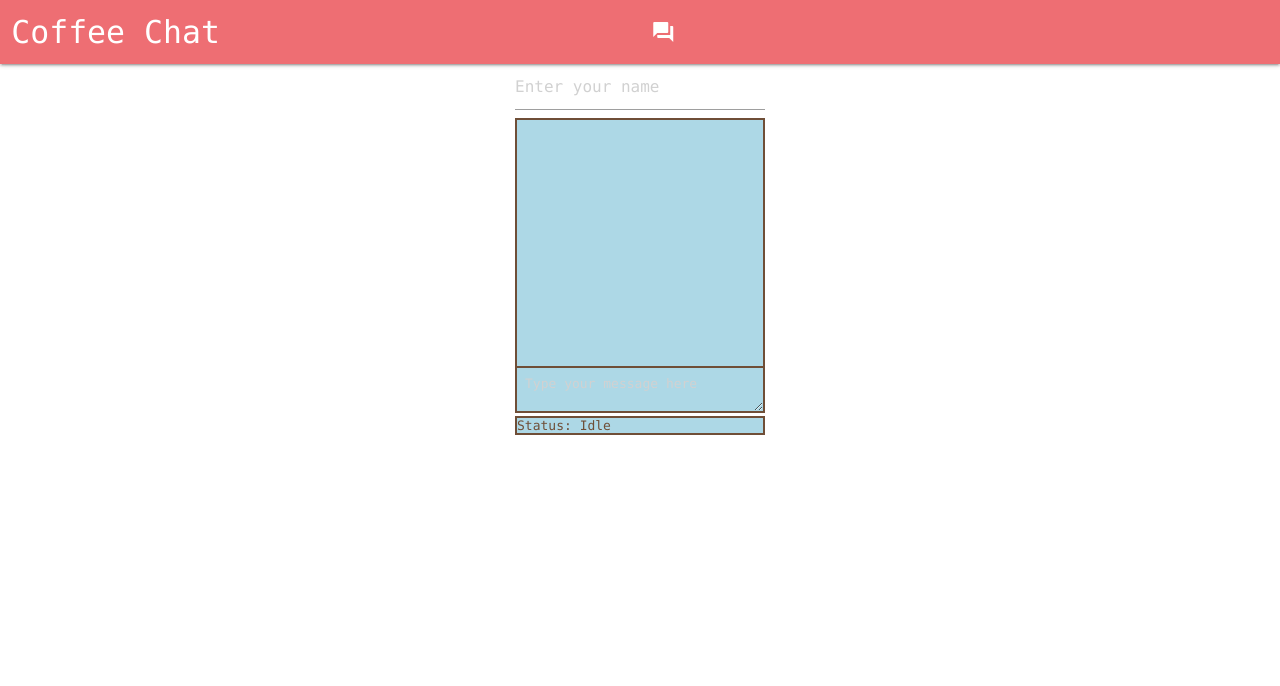
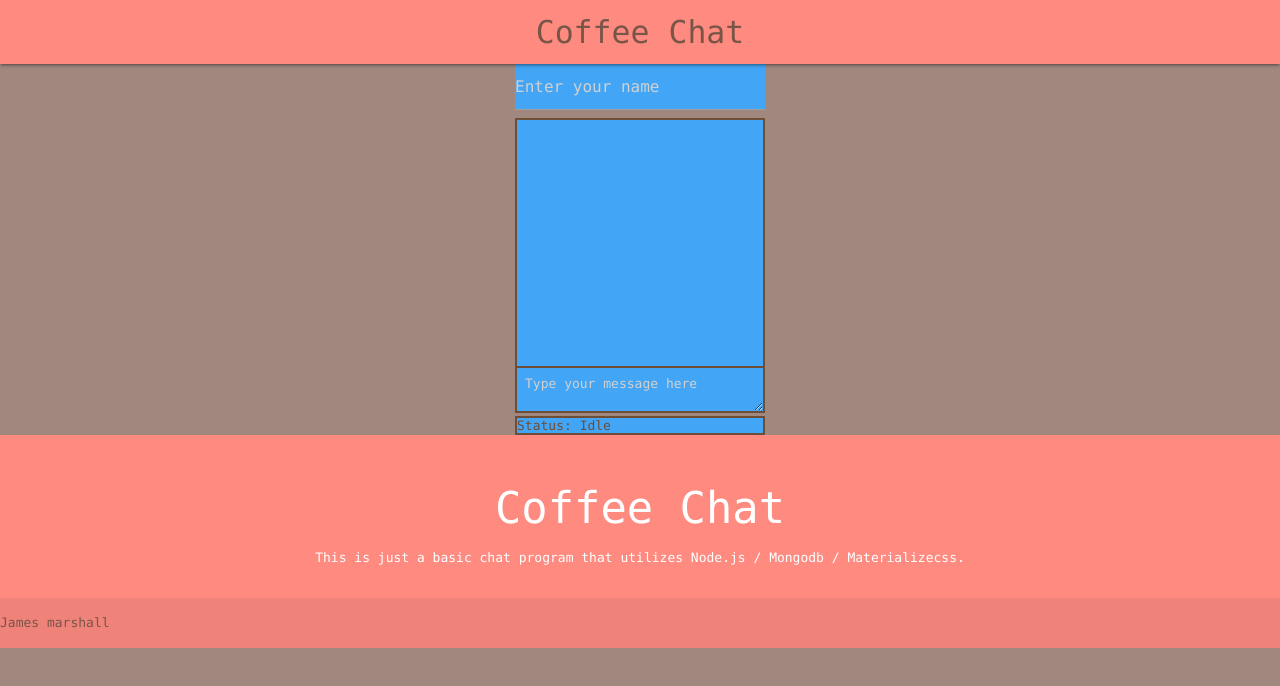
Before and after one commit to venerati/Node-Chat, a plain HTML site: page index.html in a window 1280 px wide. Drawn offline with nearby package versions, Linux system fonts and the light colour scheme; no server answers.

Commit message:
changed up colors with class tags via materialized. header and footer are now in and complete.

```diff
--- a/index.html
+++ b/index.html
@@ -11,35 +11,29 @@
 <link rel="stylesheet" type="text/css" href="main.css">
 	<title>Chat App</title>
 </head>
-<body>
+<body class="brown lighten-2">
 <header>
-	<div class="navbar-fixed">
-		<nav>
+	<div class="navbar-fixed ">
+		<nav class="red accent-1">
 			<div class="nav-wrapper">
-				<div class="row">
-					<div class="col m6">
-						<a href="#!" class="brand-logo">Coffee Chat</a>
-					</div>
-					<div class="col m6">
-						<i class="material-icons">question_answer</i>
-					</div>
-				</div>
+				<a href="#!" class="brand-logo center brown-text">Coffee Chat
+				</a>
 			</div>
 		</nav>
 	</div>
 </header>
 <main>
 	<script src="http://127.0.0.1:8080/socket.io/socket.io.js"></script>
-		<div class="chatWrapper">
-			<div class="chat">
-				<input type="text" class="chatName brown-text" placeholder="Enter your name">
-					<div class="chatMessages">
-						<div class="chatMessage"></div>
-					</div>
-				<textarea class="chatTextarea" placeholder="Type your message here"></textarea>
-				<div class="chatStatus">Status: <span>Idle</span></div>
+			<div class="chatWrapper">
+				<div class="chat">
+					<input type="text" class="chatName blue lighten-1" placeholder="Enter your name">
+						<div class="chatMessages blue lighten-1">
+							<div class="chatMessage"></div>
+						</div>
+					<textarea class="chatTextarea blue lighten-1" placeholder="Type your message here"></textarea>
+					<div class="chatStatus blue lighten-1">Status: <span>Idle</span></div>
+				</div>
 			</div>
-		</div>
 	<script type="text/javascript">
 		(function () {
 			var getNode = function(s) {
@@ -118,7 +112,20 @@
 		})();
 	</script>
 </main>
-<footer>
+<footer class="page-footer red accent-1">
+	<div class="container">
+		<div class="row">
+			<div class="center">
+				<h3>Coffee Chat</h3>
+				<p>This is just a basic chat program that utilizes Node.js / Mongodb / Materializecss.</p>
+			</div>
+		</div>
+	</div>
+	<div class="footer-copyright">
+		<div class="continer center">
+			<a href="" class="brown-text">James marshall</a>
+		</div>
+	</div>
 </footer>
 </body>
 </html>
```
